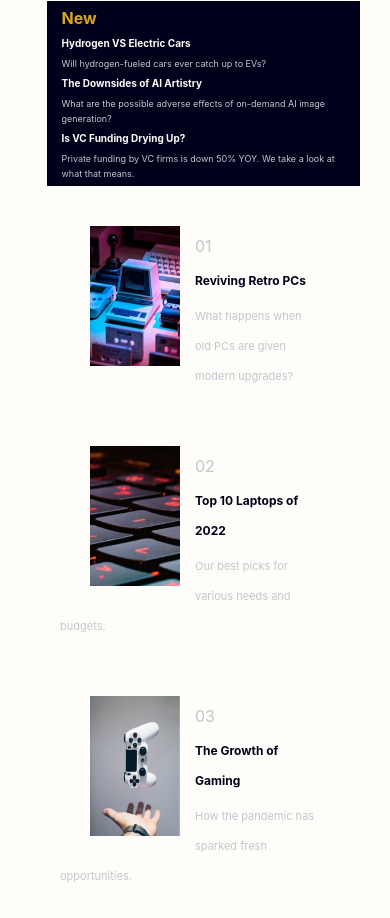
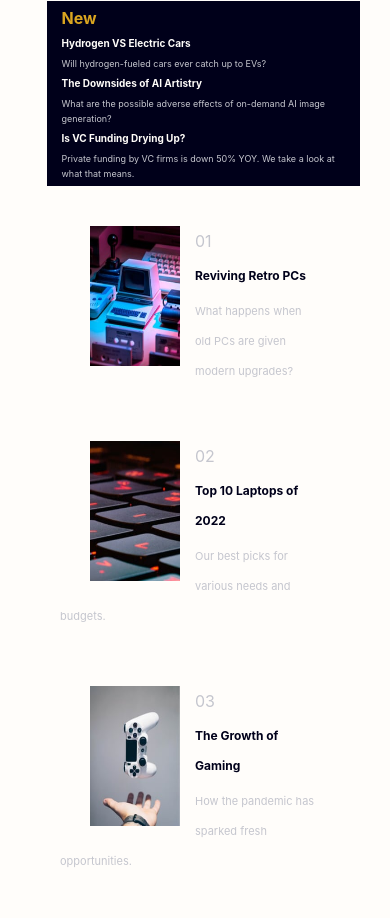
Before and after one commit to Alan-H-H/news-landing-main, a plain HTML site: page index.html in a window 390 px wide. Shown: the part 380-1298 px from the top of the page. Drawn offline with Linux system fonts and the light colour scheme.

Commit message:
Update index.css

```diff
--- a/index.css
+++ b/index.css
@@ -223,17 +223,17 @@ h4{
 }
 
 .text-box-1{
-    margin-top: -30px;
+    margin-top: -35px;
     margin-bottom: 10px;
 }
 
 .text-box-2{
-    margin-top: -30px;
+    margin-top: -35px;
     margin-bottom: 10px;
 }
 
 .text-box-3{
-    margin-top: -30px;
+    margin-top: -35px;
     margin-bottom: 10px;
 }
 
```
